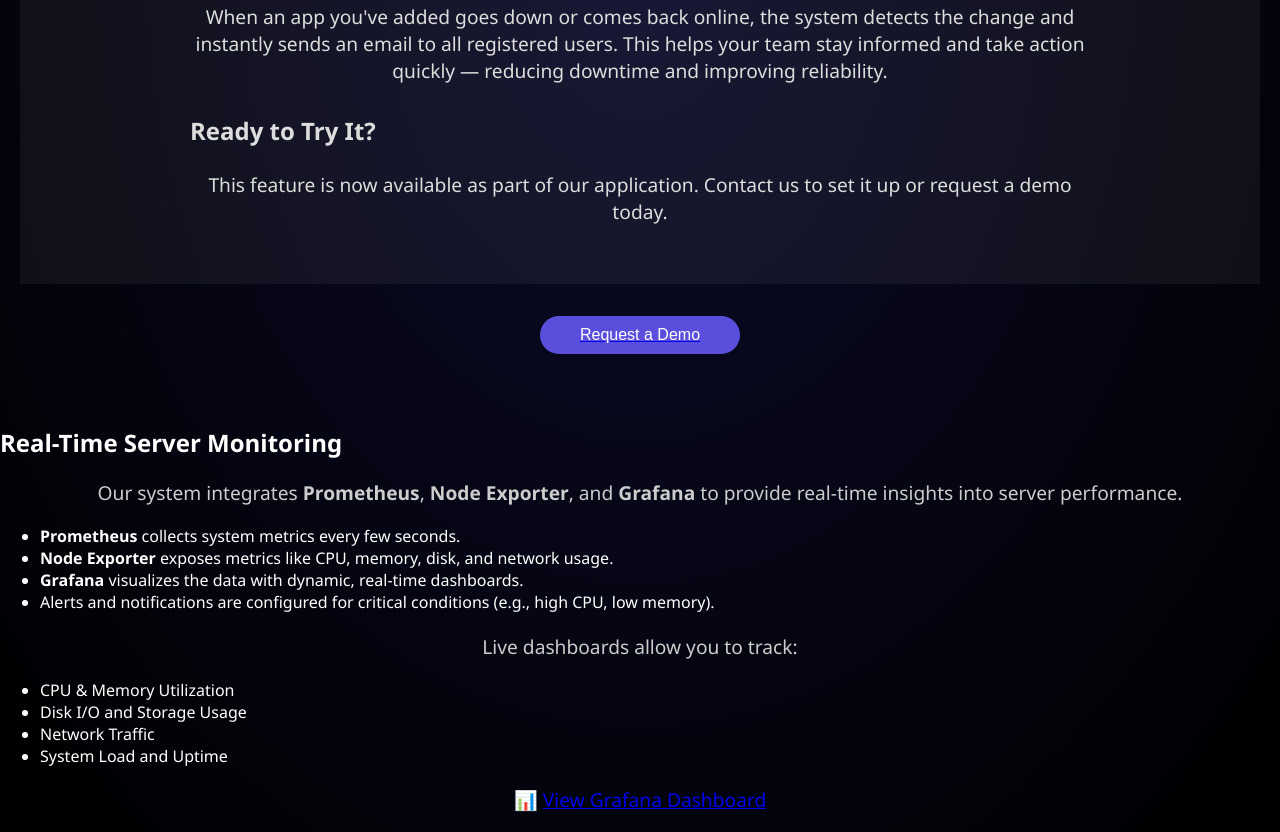
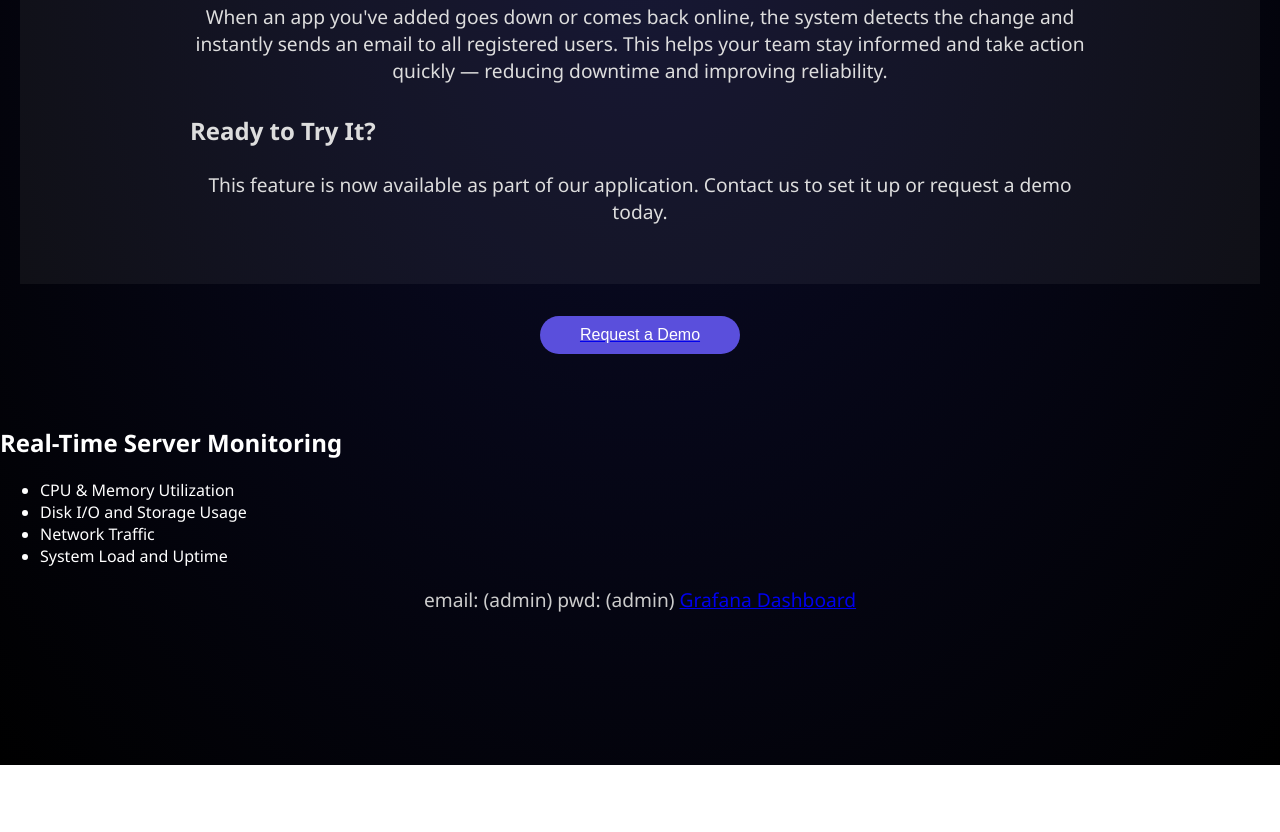
Before and after one commit to durgeshgupt9/GITHUB_CICD, a plain HTML site: page unique_page_1.html in a window 1280 px wide. Shown: the part 917-1749 px from the top of the page. After the commit the page ends 1682 px from the top, so only its background shows below. Drawn offline with Linux system fonts and the light colour scheme.

Commit message:
Update unique_page_1.html

```diff
--- a/unique_page_1.html
+++ b/unique_page_1.html
@@ -183,20 +183,6 @@
   </div>
   <section id="monitoring">
   <h2>Real-Time Server Monitoring</h2>
-  <p>
-    Our system integrates <strong>Prometheus</strong>, <strong>Node Exporter</strong>, and <strong>Grafana</strong> to provide real-time insights into server performance.
-  </p>
-
-  <ul>
-    <li><strong>Prometheus</strong> collects system metrics every few seconds.</li>
-    <li><strong>Node Exporter</strong> exposes metrics like CPU, memory, disk, and network usage.</li>
-    <li><strong>Grafana</strong> visualizes the data with dynamic, real-time dashboards.</li>
-    <li>Alerts and notifications are configured for critical conditions (e.g., high CPU, low memory).</li>
-  </ul>
-
-  <p>
-    Live dashboards allow you to track:
-  </p>
   <ul>
     <li>CPU & Memory Utilization</li>
     <li>Disk I/O and Storage Usage</li>
@@ -205,9 +191,17 @@
   </ul>
 
   <p>
-    📊 <a href="http://13.50.132.121:3000/d/rYdddlPWk/node-exporter-full?var-job=node_exporter&var-nodename=ip-172-31-46-41&var-node=localhost:9100&from=now-24h&to=now&timezone=browser&refresh=5s" target="_blank">View Grafana Dashboard</a>
+    email: (admin)
+    pwd: (admin)
+     <a href="http://13.50.132.121:3000/d/rYdddlPWk/node-exporter-full?var-job=node_exporter&var-nodename=ip-172-31-46-41&var-node=localhost:9100&from=now-24h&to=now&timezone=browser&refresh=5s" target="_blank">Grafana Dashboard</a>
   </p>
 </section>
+  <br>
+</br>
+  <br>
+</br>
+  <br>
+</br>
 
 </body>
 </html>
```
